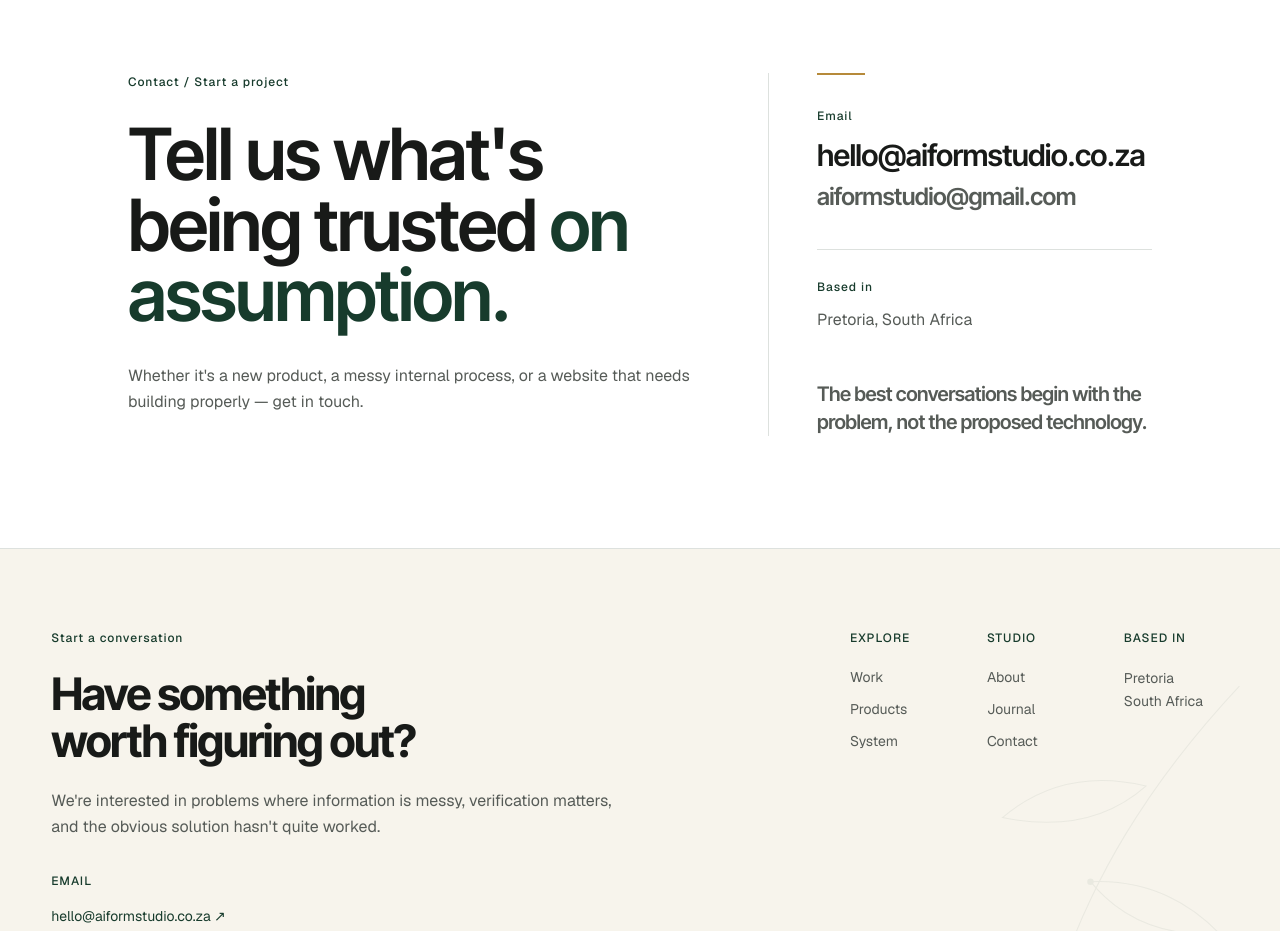
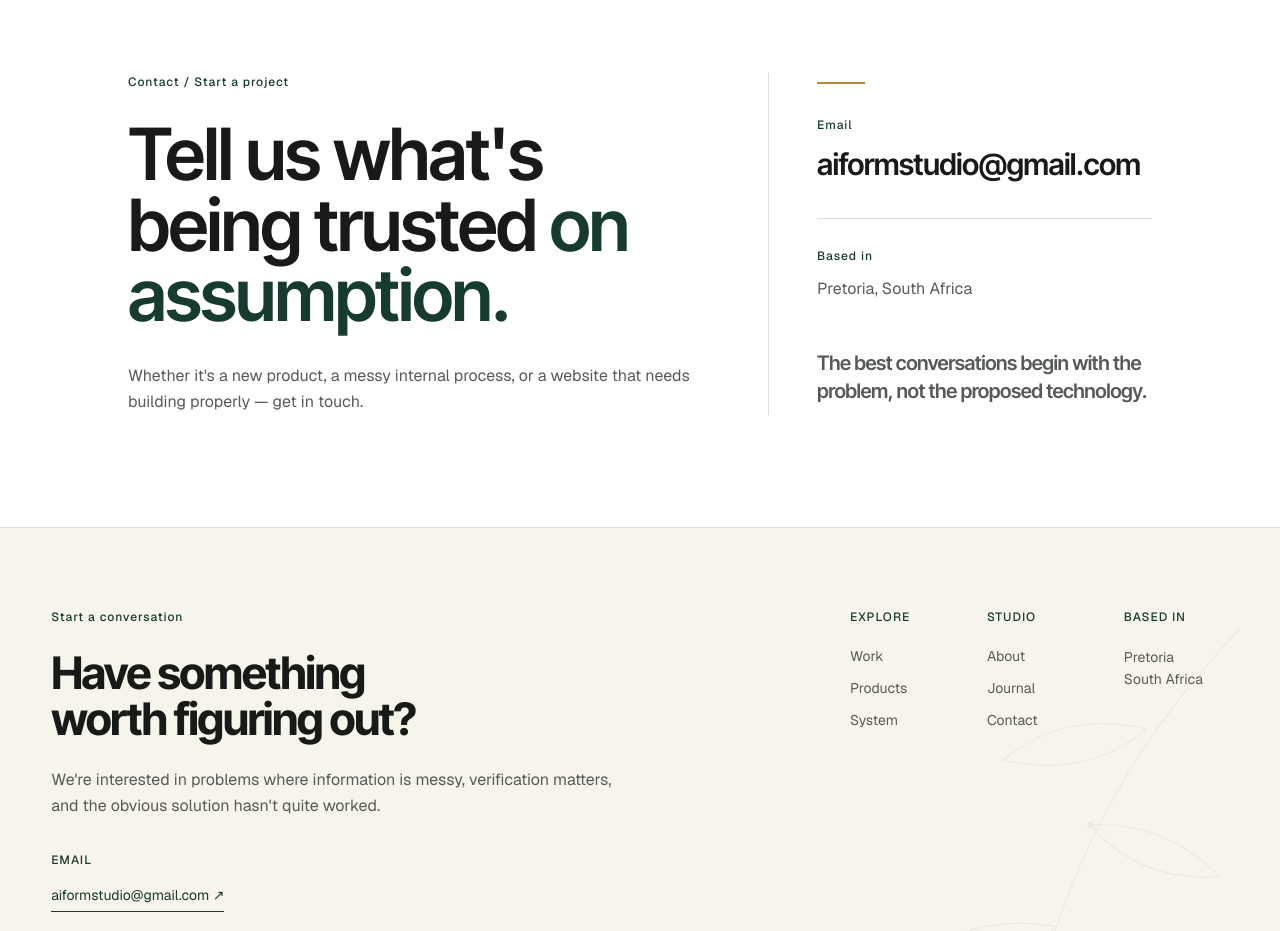
Before and after one commit to ThabisoEricMotaung/aiform-studio, a Next.js app: page /contact in a window 1280 px wide. Shown: the part 120-1051 px from the top of the page. Built offline with nearby package versions, Linux system fonts and the light colour scheme.

Commit message:
Use Gmail for Studio contact

```diff
--- a/src/app/contact/page.tsx
+++ b/src/app/contact/page.tsx
@@ -7,7 +7,7 @@ export default function Contact() {
     <section className="px-6 py-20 md:py-28 min-h-[70vh]">
       <div className="max-w-5xl mx-auto grid md:grid-cols-[1.2fr_0.8fr] gap-16">
         <div><p className="chapter-label mb-7">Contact / Start a project</p><h1 className="font-display text-5xl md:text-7xl leading-[0.98]">Tell us what&apos;s being trusted <em className="text-green">on assumption.</em></h1><p className="text-muted leading-relaxed mt-8 max-w-xl">Whether it&apos;s a new product, a messy internal process, or a website that needs building properly — get in touch.</p></div>
-        <div className="md:border-l border-line md:pl-12 flex flex-col justify-center"><div className="rule-gold mb-8" /><p className="chapter-label mb-3">Email</p><div className="flex flex-col items-start gap-2"><a href="mailto:hello@aiformstudio.co.za" className="font-display text-2xl md:text-3xl hover:text-green transition-colors break-all">hello@aiformstudio.co.za</a><a href="mailto:aiformstudio@gmail.com" className="font-display text-xl md:text-2xl text-muted hover:text-green transition-colors break-all">aiformstudio@gmail.com</a></div><div className="border-t border-line mt-9 pt-7"><p className="chapter-label mb-3">Based in</p><p className="text-muted">Pretoria, South Africa</p></div><p className="font-display text-xl text-muted mt-12">The best conversations begin with the problem, not the proposed technology.</p></div>
+        <div className="md:border-l border-line md:pl-12 flex flex-col justify-center"><div className="rule-gold mb-8" /><p className="chapter-label mb-3">Email</p><a href="mailto:aiformstudio@gmail.com" className="font-display text-2xl md:text-3xl hover:text-green transition-colors break-all">aiformstudio@gmail.com</a><div className="border-t border-line mt-9 pt-7"><p className="chapter-label mb-3">Based in</p><p className="text-muted">Pretoria, South Africa</p></div><p className="font-display text-xl text-muted mt-12">The best conversations begin with the problem, not the proposed technology.</p></div>
       </div>
     </section>
   );
--- a/src/components/Footer.tsx
+++ b/src/components/Footer.tsx
@@ -56,9 +56,6 @@ export default function Footer() {
           <div className="mt-8">
             <p className="chapter-label uppercase">Email</p>
             <div className="mt-4 flex flex-col items-start gap-2">
-              <a href="mailto:hello@aiformstudio.co.za" className="link-arrow">
-                hello@aiformstudio.co.za ↗
-              </a>
               <a href="mailto:aiformstudio@gmail.com" className="link-arrow">
                 aiformstudio@gmail.com ↗
               </a>
```
